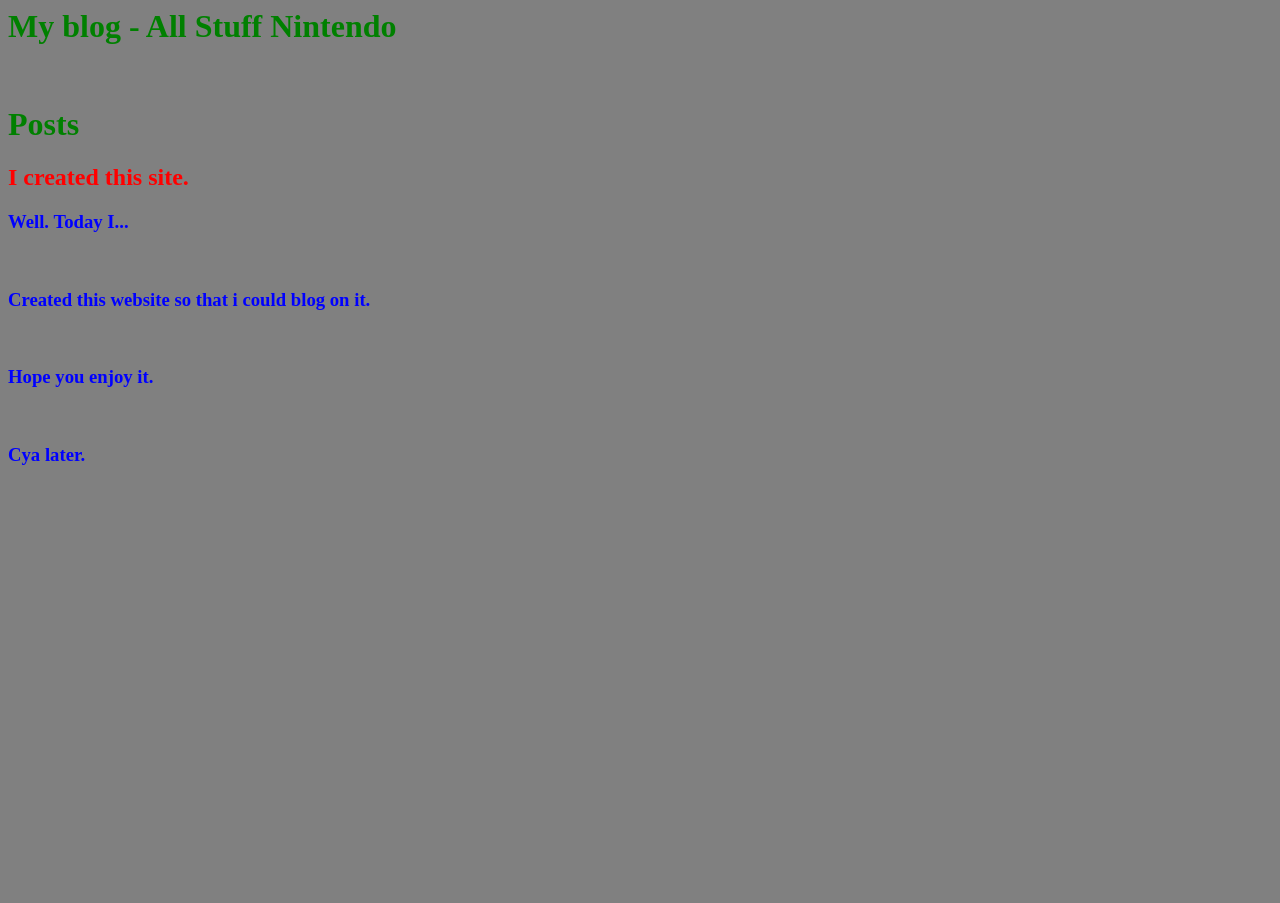
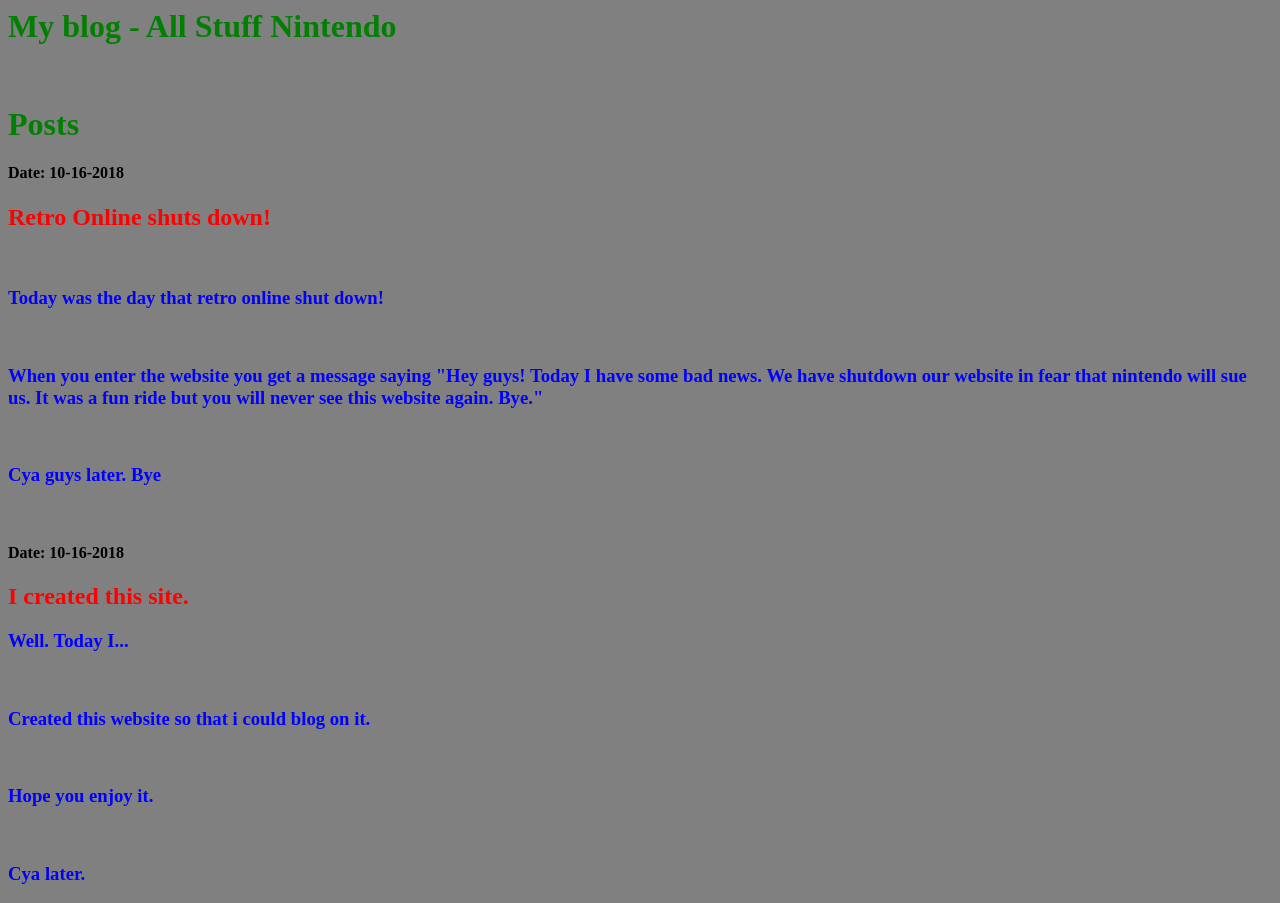
Before and after one commit to allstuffnintendo/blog, a plain HTML site: page index.html in a window 1280 px wide. Before the commit the page ends 800 px from the top, so only its background shows below. Drawn offline with Linux system fonts and the light colour scheme.

Commit message:
Update index.html

```diff
--- a/index.html
+++ b/index.html
@@ -12,8 +12,20 @@
 <h1>My blog - All Stuff Nintendo</h1>
 <br>
   <h1>Posts</h1>
-<div id="post1">
-  <h2>I created this site.</h2>
+<div id="post2">
+  <h4>Date: 10-16-2018
+  <h2>Retro Online shuts down!</h2>
+    <br>
+    <h3>Today was the day that retro online shut down!</h3>
+  <br>
+    <h3>When you enter the website you get a message saying "Hey guys! Today I have some bad news. We have shutdown our website in fear that nintendo will sue us. It was a fun ride but you will never see this website again. Bye."</h3>
+    <br>
+    <h3>Cya guys later. Bye</h3>
+    <br>
+    </div>
+    <div id="post1">
+  <h4>Date: 10-16-2018
+    <h2>I created this site.</h2>
     <h3>Well. Today I...</h3>
       <br>
    <h3>Created this website so that i could blog on it.</h3>
```
